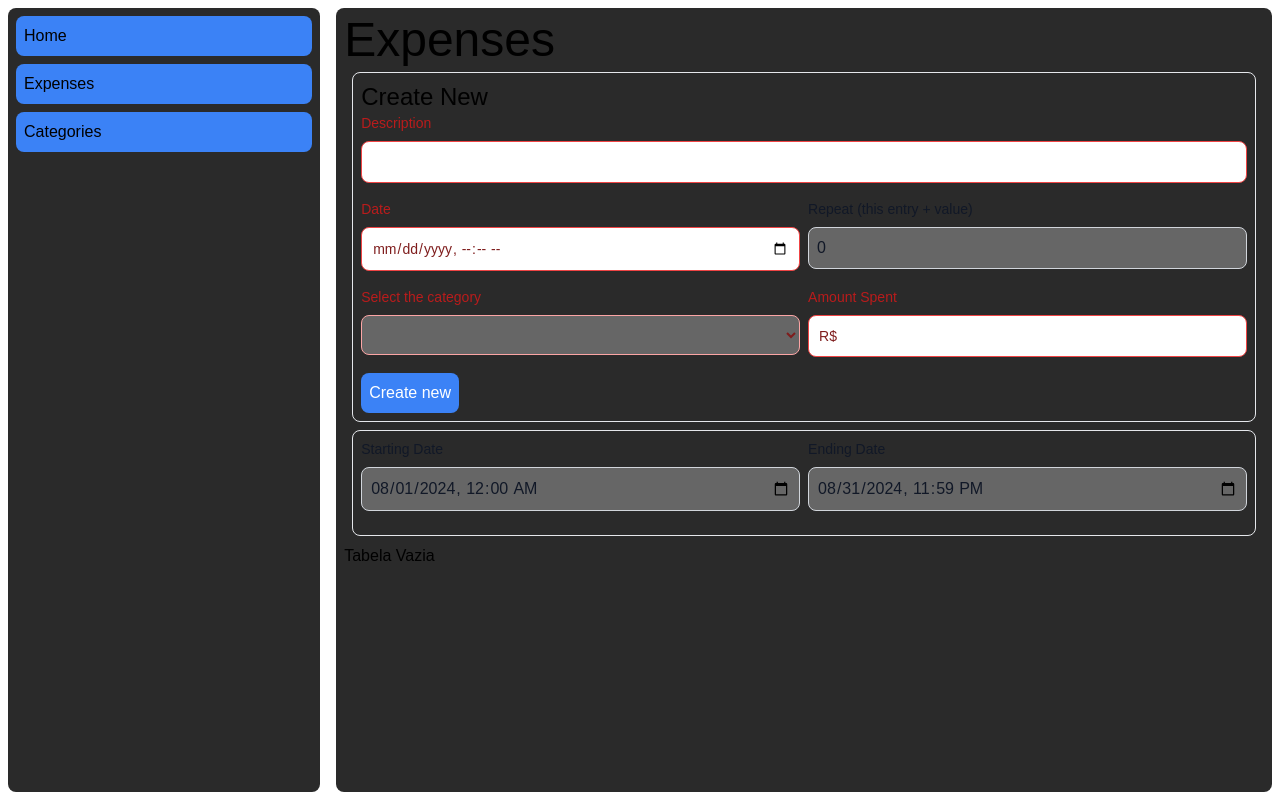
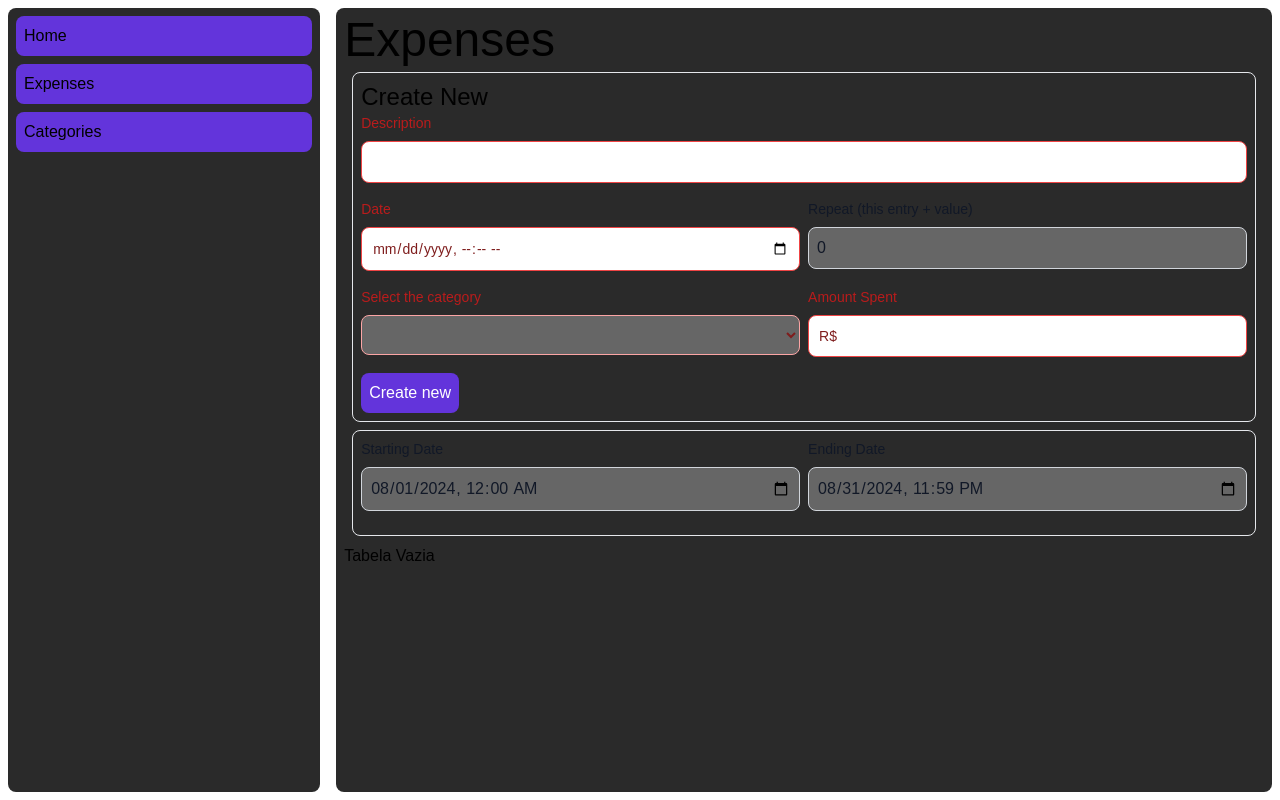
Before and after one commit to caioxcezar/money-manager, a Next.js app: page /expenses in a window 1280 px wide. Built offline with nearby package versions, Linux system fonts and the light colour scheme; a web font is replaced by a local one.

Commit message:
feat: button color

```diff
--- a/src/components/button.jsx
+++ b/src/components/button.jsx
@@ -4,7 +4,7 @@ import PropTypes from "prop-types";
 const Button = ({ onClick, title }) => {
   return (
     <button
-      className="bg-blue-500 hover:bg-blue-600 active:bg-blue-700 focus:outline-none focus:ring focus:ring-blue-300 p-2 rounded-lg text-white"
+      className="bg-purple-900-alt hover:bg-purple-900 active:bg-blue-700 focus:outline-none focus:ring focus:ring-blue-300 p-2 rounded-lg text-white"
       onClick={() => onClick()}
     >
       {title}
--- a/src/components/page.jsx
+++ b/src/components/page.jsx
@@ -20,7 +20,10 @@ const Page = ({ children, title }) => {
       <div className=" bg-canvas-gray rounded-lg m-2 p-2 w-1/4">
         <ul>
           {pages.map(({ path, title }) => (
-            <li key={path} className="bg-blue-500 rounded-lg mb-2 p-2">
+            <li
+              key={path}
+              className="bg-purple-900-alt hover:bg-purple-900 rounded-lg mb-2 p-2"
+            >
               <Link href={path}>{title}</Link>
             </li>
           ))}
--- a/tailwind.config.js
+++ b/tailwind.config.js
@@ -10,6 +10,7 @@ module.exports = {
       colors: {
         "canvas-gray": "#2A2A2A",
         "canvas-lgray": "#666666",
+        "purple-900-alt": "#6334DB",
       },
     },
   },
```
